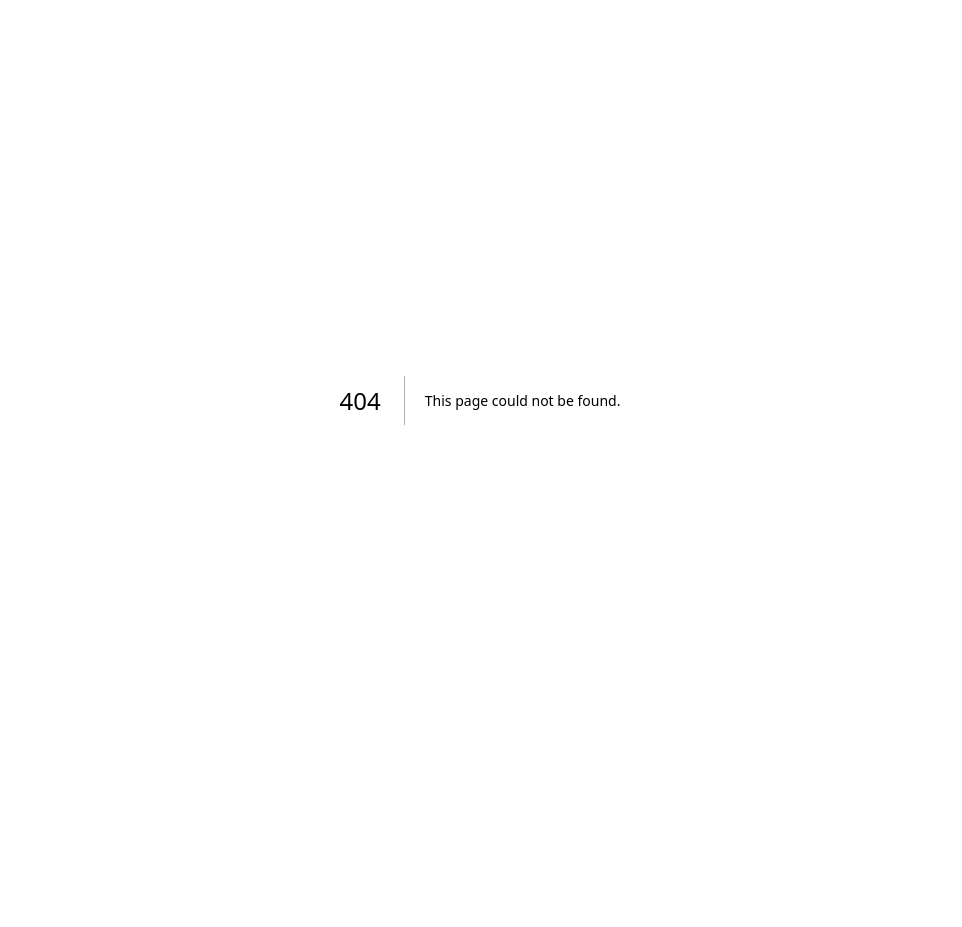
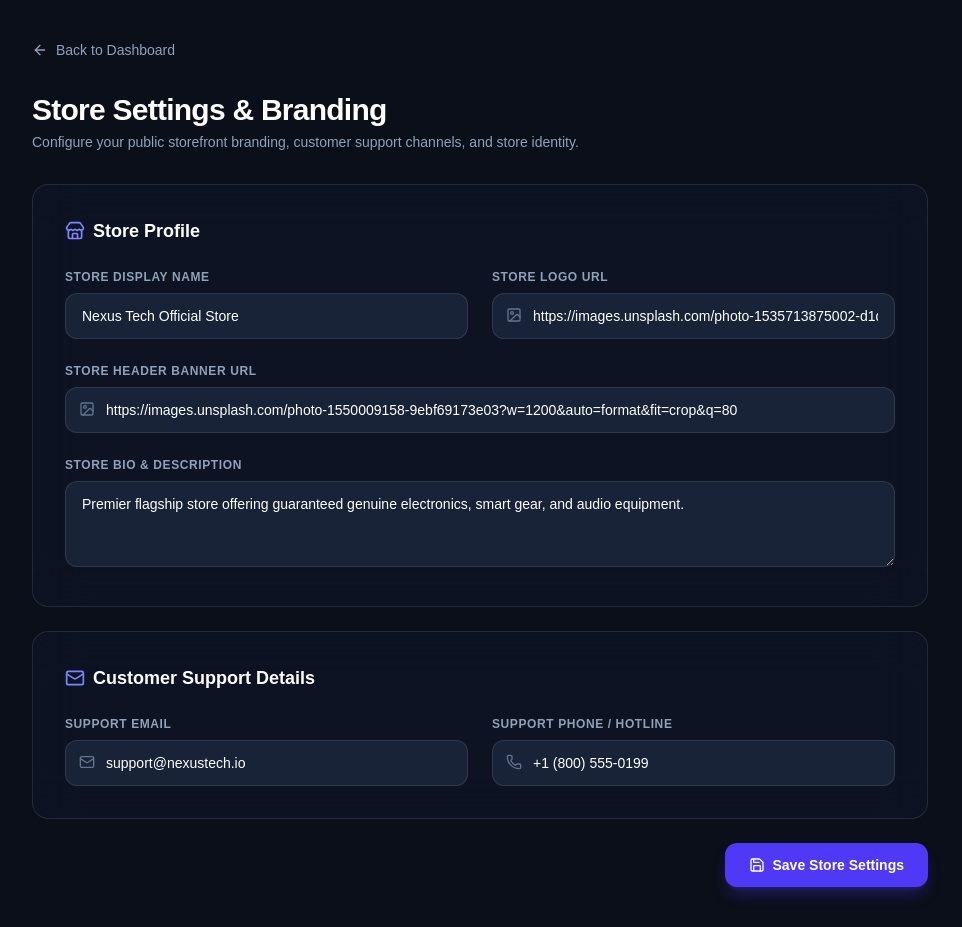
Before and after one commit to Saad7528/ShopNexus-Frontend, a Next.js app: page /vendor/settings in a window 1280 px wide. Before the commit this address had no page. Shown: the whole page, without its empty margins (160-1122 px from the left). Before the commit the page ends 800 px from the top, so only its background shows below. Built offline with nearby package versions, Linux system fonts and the light colour scheme.

Commit message:
[ADDED]: Build Vendor Settings page for store branding, social links and business info

```diff
--- /dev/null
+++ b/src/app/vendor/settings/page.tsx
@@ -0,0 +1,175 @@
+'use client';
+
+import React, { useState } from 'react';
+import Link from 'next/link';
+import { useVendorStore } from '@/store/useVendorStore';
+import { ArrowLeft, Save, Store, Mail, Phone, Image as ImageIcon, CheckCircle2 } from 'lucide-react';
+
+export default function VendorSettingsPage() {
+  const { profile, updateProfileLocally } = useVendorStore();
+
+  const [formData, setFormData] = useState({
+    storeName: profile?.storeName || '',
+    storeDescription: profile?.storeDescription || '',
+    storeBanner: profile?.storeBanner || '',
+    storeLogo: profile?.storeLogo || '',
+    supportEmail: profile?.supportEmail || '',
+    supportPhone: profile?.supportPhone || '',
+  });
+
+  const [savedSuccess, setSavedSuccess] = useState(false);
+
+  const handleSubmit = (e: React.FormEvent<HTMLFormElement>) => {
+    e.preventDefault();
+    updateProfileLocally(formData);
+    setSavedSuccess(true);
+    setTimeout(() => setSavedSuccess(false), 3500);
+  };
+
+  return (
+    <div className="min-h-screen bg-[#0b0f19] text-white p-6 md:p-10">
+      <div className="max-w-4xl mx-auto space-y-8">
+        <div className="flex items-center justify-between">
+          <Link
+            href="/vendor/dashboard"
+            className="inline-flex items-center gap-2 text-sm font-medium text-slate-400 hover:text-white transition-colors"
+          >
+            <ArrowLeft className="w-4 h-4" /> Back to Dashboard
+          </Link>
+        </div>
+
+        <div>
+          <h1 className="text-3xl font-black tracking-tight text-white">Store Settings & Branding</h1>
+          <p className="text-slate-400 text-sm mt-1">
+            Configure your public storefront branding, customer support channels, and store identity.
+          </p>
+        </div>
+
+        {savedSuccess && (
+          <div className="p-4 rounded-xl bg-emerald-500/10 border border-emerald-500/30 text-emerald-400 text-sm flex items-center gap-2">
+            <CheckCircle2 className="w-5 h-5 flex-shrink-0" />
+            Store settings updated successfully! Changes are live on your public storefront.
+          </div>
+        )}
+
+        <form onSubmit={handleSubmit} className="space-y-6">
+          <div className="p-6 md:p-8 rounded-2xl bg-slate-900/60 border border-white/10 backdrop-blur-xl space-y-6">
+            <h2 className="text-lg font-bold text-white flex items-center gap-2">
+              <Store className="w-5 h-5 text-indigo-400" /> Store Profile
+            </h2>
+
+            <div className="grid grid-cols-1 md:grid-cols-2 gap-6">
+              <div>
+                <label className="block text-xs font-semibold uppercase tracking-wider text-slate-400 mb-2">
+                  Store Display Name
+                </label>
+                <input
+                  type="text"
+                  required
+                  value={formData.storeName}
+                  onChange={(e) => setFormData({ ...formData, storeName: e.target.value })}
+                  className="w-full px-4 py-3 rounded-xl bg-slate-800/80 border border-white/10 focus:border-indigo-500 focus:outline-none text-white text-sm"
+                  placeholder="e.g. Nexus Tech Official"
+                />
+              </div>
+
+              <div>
+                <label className="block text-xs font-semibold uppercase tracking-wider text-slate-400 mb-2">
+                  Store Logo URL
+                </label>
+                <div className="relative">
+                  <ImageIcon className="absolute left-3.5 top-3.5 w-4 h-4 text-slate-500" />
+                  <input
+                    type="url"
+                    value={formData.storeLogo}
+                    onChange={(e) => setFormData({ ...formData, storeLogo: e.target.value })}
+                    className="w-full pl-10 pr-4 py-3 rounded-xl bg-slate-800/80 border border-white/10 focus:border-indigo-500 focus:outline-none text-white text-sm"
+                    placeholder="https://images.unsplash.com/..."
+                  />
+                </div>
+              </div>
+            </div>
+
+            <div>
+              <label className="block text-xs font-semibold uppercase tracking-wider text-slate-400 mb-2">
+                Store Header Banner URL
+              </label>
+              <div className="relative">
+                <ImageIcon className="absolute left-3.5 top-3.5 w-4 h-4 text-slate-500" />
+                <input
+                  type="url"
+                  value={formData.storeBanner}
+                  onChange={(e) => setFormData({ ...formData, storeBanner: e.target.value })}
+                  className="w-full pl-10 pr-4 py-3 rounded-xl bg-slate-800/80 border border-white/10 focus:border-indigo-500 focus:outline-none text-white text-sm"
+                  placeholder="https://images.unsplash.com/..."
+                />
+              </div>
+            </div>
+
+            <div>
+              <label className="block text-xs font-semibold uppercase tracking-wider text-slate-400 mb-2">
+                Store Bio & Description
+              </label>
+              <textarea
+                rows={3}
+                value={formData.storeDescription}
+                onChange={(e) => setFormData({ ...formData, storeDescription: e.target.value })}
+                className="w-full px-4 py-3 rounded-xl bg-slate-800/80 border border-white/10 focus:border-indigo-500 focus:outline-none text-white text-sm"
+                placeholder="Briefly describe what your store specializes in..."
+              />
+            </div>
+          </div>
+
+          <div className="p-6 md:p-8 rounded-2xl bg-slate-900/60 border border-white/10 backdrop-blur-xl space-y-6">
+            <h2 className="text-lg font-bold text-white flex items-center gap-2">
+              <Mail className="w-5 h-5 text-indigo-400" /> Customer Support Details
+            </h2>
+
+            <div className="grid grid-cols-1 md:grid-cols-2 gap-6">
+              <div>
+                <label className="block text-xs font-semibold uppercase tracking-wider text-slate-400 mb-2">
+                  Support Email
+                </label>
+                <div className="relative">
+                  <Mail className="absolute left-3.5 top-3.5 w-4 h-4 text-slate-500" />
+                  <input
+                    type="email"
+                    value={formData.supportEmail}
+                    onChange={(e) => setFormData({ ...formData, supportEmail: e.target.value })}
+                    className="w-full pl-10 pr-4 py-3 rounded-xl bg-slate-800/80 border border-white/10 focus:border-indigo-500 focus:outline-none text-white text-sm"
+                    placeholder="support@yourbrand.com"
+                  />
+                </div>
+              </div>
+
+              <div>
+                <label className="block text-xs font-semibold uppercase tracking-wider text-slate-400 mb-2">
+                  Support Phone / Hotline
+                </label>
+                <div className="relative">
+                  <Phone className="absolute left-3.5 top-3.5 w-4 h-4 text-slate-500" />
+                  <input
+                    type="tel"
+                    value={formData.supportPhone}
+                    onChange={(e) => setFormData({ ...formData, supportPhone: e.target.value })}
+                    className="w-full pl-10 pr-4 py-3 rounded-xl bg-slate-800/80 border border-white/10 focus:border-indigo-500 focus:outline-none text-white text-sm"
+                    placeholder="+1 (800) 000-0000"
+                  />
+                </div>
+              </div>
+            </div>
+          </div>
+
+          <div className="flex justify-end">
+            <button
+              type="submit"
+              className="inline-flex items-center gap-2 px-6 py-3 rounded-xl bg-indigo-600 hover:bg-indigo-500 text-white font-semibold text-sm shadow-lg shadow-indigo-600/30 transition-all"
+            >
+              <Save className="w-4 h-4" /> Save Store Settings
+            </button>
+          </div>
+        </form>
+      </div>
+    </div>
+  );
+}
```
